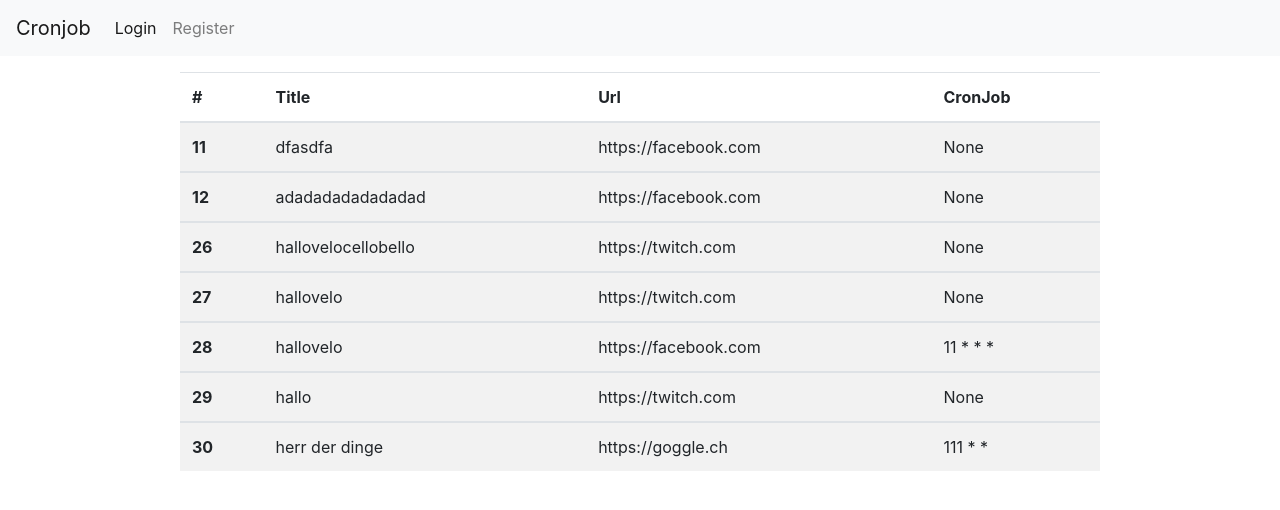
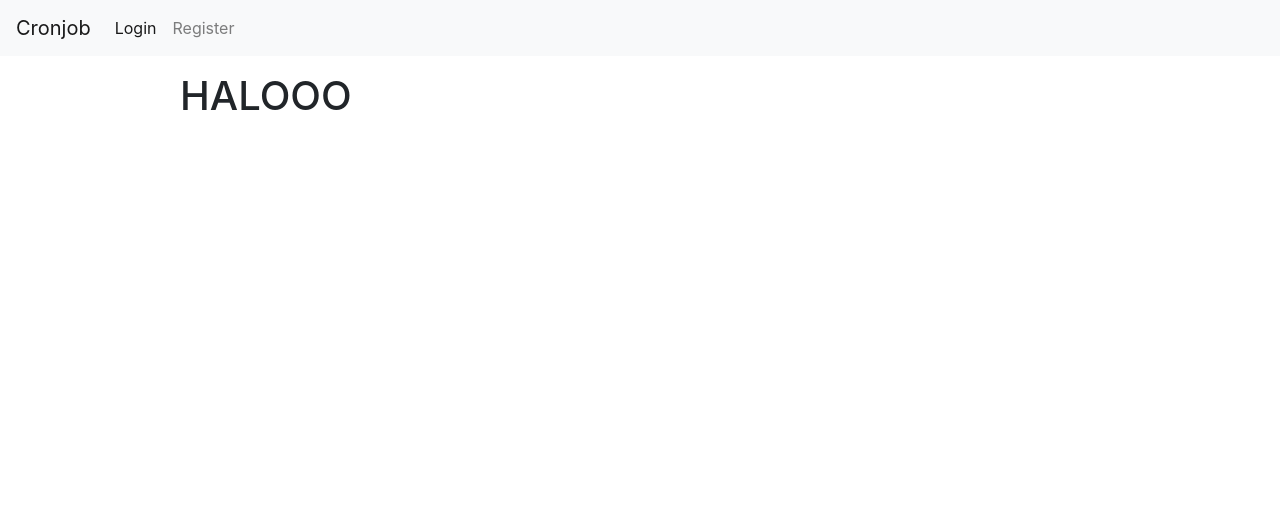
Before and after one commit to emanuele-Canzian/CronJob, a Django app: page /screen/ in a window 1280 px wide. Shown: the top 510 px of the page. Run offline with Django 3.2, Linux system fonts and the light colour scheme; data comes from the database, SQL or seed files in the repository; both versions use the stored data as it was after the commit; some libraries are stand-ins or nearby versions.

Commit message:
finishline

```diff
--- a/Cronjob_Dev/models.py
+++ b/Cronjob_Dev/models.py
@@ -3,6 +3,7 @@
 
 
 class CronJob(models.Model):
+
     user = models.ForeignKey(User, on_delete=models.CASCADE)
 
     title = models.CharField(max_length=128, null=False, default='')
@@ -27,6 +28,8 @@
 
     cronejob = models.CharField(max_length=30, null=True)
 
+    class meta:
+        ordering = ['-id']
 
 
     def __str__(self):
--- a/Cronjob_Dev/views.py
+++ b/Cronjob_Dev/views.py
@@ -62,9 +62,7 @@
     messages.success(request, 'You have been logout')
     return redirect('index')
 
-def screen(request):
-    all_records = CronJob.objects.all
-    return render(request, 'Cronjob_Dev/screen.html', {'all_records': all_records})
+
 
 
 
@@ -74,6 +72,7 @@
 
     if request.method == 'POST':
         tablefill = CronJob()
+        tablefill.user_id = request.user.id
         title = request.POST.get('title')
         url = request.POST.get('url')
 
@@ -125,3 +124,9 @@
         return render(request, 'Cronjob_Dev/index.html')
     else:
         return render(request, 'Cronjob_Dev/index.html')
+
+
+def screen(request):
+    all_user_records = CronJob.objects.filter(user_id=request.user.id)
+    print(all_user_records)
+    return render(request, 'Cronjob_Dev/screen.html', {'all_records': all_user_records})
--- a/Dev_Django/settings.py
+++ b/Dev_Django/settings.py
@@ -35,7 +35,7 @@
     'django.contrib.sessions',
     'django.contrib.messages',
     'django.contrib.staticfiles',
-    'Cronjob_Dev.apps.CronjobDevConfig',
+    'Cronjob_Dev',
 
 ]
 
--- a/templates/Cronjob_Dev/base.html
+++ b/templates/Cronjob_Dev/base.html
@@ -27,18 +27,13 @@
 
         <div class="collapse navbar-collapse" id="navbarTogglerDemo02">
             <ul class="navbar-nav mr-auto mt-2 mt-lg-0">
-                <li class="nav-item active">
-                    <a class="nav-link" href="{% url 'login' %}">Login <span class="sr-only">(current)</span></a>
-                </li>
-                <li class="nav-item">
-                    <a class="nav-link" href="{% url 'register' %}">Register</a>
-                </li>
                 <li class="nav-item">
                     <a class="nav-link" href="{% url 'logout' %}">Logout</a>
                 </li>
                 <li class="nav-item">
                     <a class="nav-link" href="{% url 'screen' %}">Show Cron</a>
                 </li>
+                <li class="nav-link pl-5" >{{user.username }} is online</li>
             </ul>
             <form class="form-inline my-2 my-lg-0">
             </form>
--- a/templates/Cronjob_Dev/screen.html
+++ b/templates/Cronjob_Dev/screen.html
@@ -1,5 +1,7 @@
 {% extends 'Cronjob_Dev/base.html' %}
 {% block content %}
+
+    <h1>HALOOO </h1>
 {% if all_records %}
     <table class="table table-striped">
         <thead>
```
Also changed, not shown: Cronjob_Dev/migrations/0004_cronjob_user.py (added), db.sqlite3.
